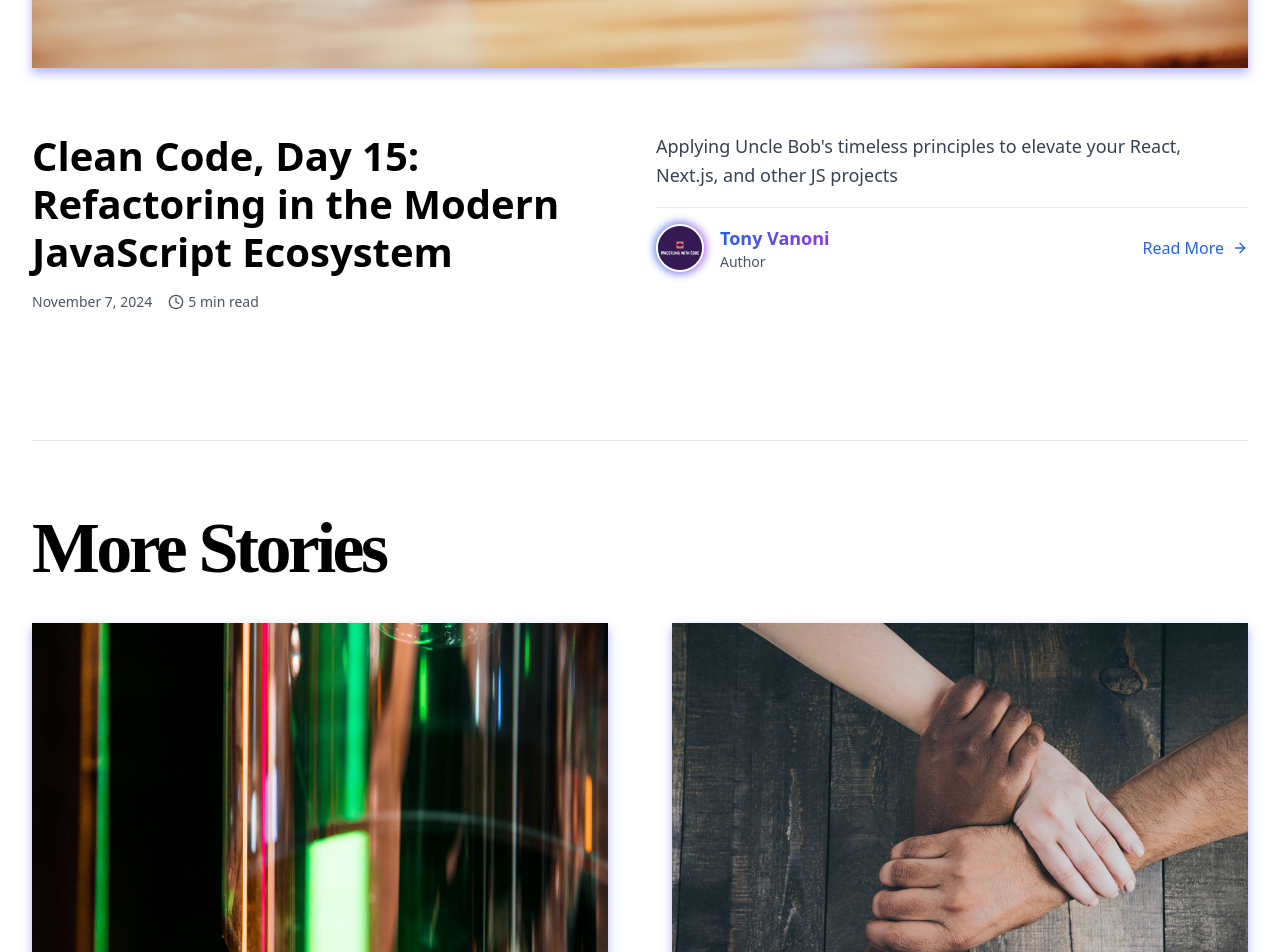
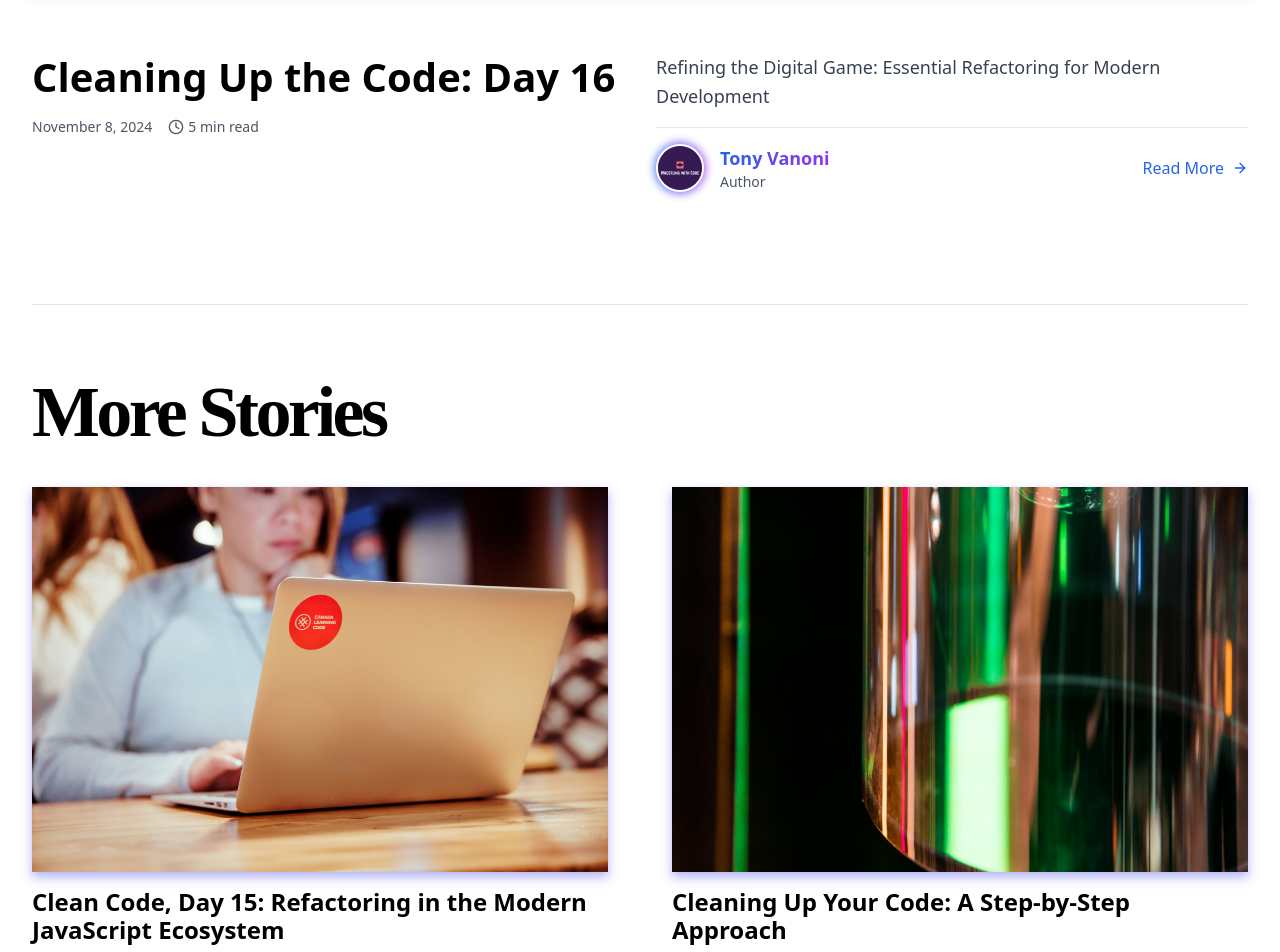
Before and after one commit to TonyPurple/wrestlingwithcode, a Next.js app: page / in a window 1280 px wide. Shown: the part 1480-2432 px from the top of the page. Built offline with nearby package versions, Linux system fonts and the light colour scheme; a web font is replaced by a local one.

Commit message:
refactor: Extract loading and error states into separate components, add new blog post

```diff
--- /dev/null
+++ b/_posts/chapter-16.md
@@ -0,0 +1,45 @@
+---
+title: "Cleaning Up the Code: Day 16"
+excerpt: "Refining the Digital Game: Essential Refactoring for Modern Development"
+coverImage: "/assets/blog/chapter-16/cover.jpg"
+date: "2024-11-08T16:49:01Z"
+author:
+  name: Tony Vanoni
+  picture: "/assets/blog/authors/default.svg"
+ogImage:
+  url: "/assets/blog/chapter-16/cover.jpg"
+---
+
+You know the feeling - you pour your heart into some code, and it works great. But then, as time goes on, little things start to bug you. The structure feels clunky. Readability could use some work. Sound familiar? That's where refactoring comes in, and boy, has the landscape changed since the days of "Clean Code."
+
+## Introduction
+
+In today’s digital landscape, web development for large-scale projects demands not just functionality but efficiency, readability, and maintainability. With the fast pace of development cycles and the expectation of high-quality user experiences, knowing how to refactor code effectively is crucial. Here’s how timeless refactoring techniques can bring your JavaScript-based projects up to the high-performance standards needed in modern development.
+
+## Code Review: A Learning Experience
+
+Code reviews are more than just a safeguard for bugs; they are a platform for knowledge sharing and team alignment. Tools like GitHub’s pull requests make it easier to conduct structured reviews, fostering a collaborative environment that raises the bar for code quality and reinforces a culture of continual learning and improvement.
+
+## Refactoring in the Age of React and TypeScript
+
+These days, web dev for big projects isn't just about functionality - it's about efficiency, maintainability, and crafting top-notch user experiences. And with the rise of component-based frameworks like React, refactoring approaches have had to evolve. Breaking complex UIs into modular, reusable components is key for keeping things flexible and scalable.
+
+Oh, and let's not forget about TypeScript. Embracing static typing has been a game-changer for improving code reliability and making those inevitable updates and iterations smoother.
+
+## Embracing Functional Programming
+
+Remember how "Clean Code" emphasized the virtues of keeping things clean and simple? Well, the functional programming wave has taken that to a whole new level. Techniques like higher-order functions and immutability help streamline complex logic, which is crucial for building those dynamic, data-driven features that keep users engaged.
+
+## Testing as the Bedrock of Refactoring
+
+In the fast-paced world of modern web dev, testing has become an absolute must. No more hoping and praying that your changes won't break something - tools like Jest let you verify that user-facing features are performing as intended, even as you refine the code.
+
+## Tooling and Automation for Consistency
+
+Remember the good old days of manually formatting your code and enforcing coding standards? Yeah, me neither. These days, we've got powerful IDE tools and utilities like ESLint and Prettier to handle all that. Automating the mundane stuff means your team can focus on what really matters - writing exceptional code.
+
+## The Bottom Line
+
+The principles of "Clean Code" are still rock-solid, but the modern web dev landscape requires a shift in mindset. Refactoring isn't just a one-time task - it's an ongoing commitment to elevating your codebase. By consistently optimizing and streamlining, you can ensure your web apps stay robust, scalable, and ready to delight users in an ever-evolving digital world.
+
+_Stay tuned for Chapter 17: Smells and Heuristics (it's the smell!)._
--- /dev/null
+++ b/components/error-state.tsx
@@ -0,0 +1,11 @@
+import ErrorPage from "next/error";
+
+type Props = {
+  statusCode?: number;
+};
+
+const ErrorState: React.FC<Props> = ({ statusCode = 404 }) => {
+  return <ErrorPage statusCode={statusCode} />;
+};
+
+export default ErrorState;
--- /dev/null
+++ b/components/loading-state.tsx
@@ -0,0 +1,16 @@
+
+import PostTitle from "./post-title";
+
+const LoadingState: React.FC = () => {
+  return (
+    <div className="flex items-center justify-center py-20">
+      <PostTitle>
+        <span className="bg-gradient-to-r from-blue-600 to-purple-600 bg-clip-text text-transparent animate-pulse">
+          Loading...
+        </span>
+      </PostTitle>
+    </div>
+  );
+};
+
+export default LoadingState;
--- a/pages/posts/[slug].tsx
+++ b/pages/posts/[slug].tsx
@@ -1,15 +1,15 @@
 import { useRouter } from "next/router";
-import ErrorPage from "next/error";
 import Head from "next/head";
 import Container from "../../components/container";
 import PostBody from "../../components/post-body";
 import Header from "../../components/header";
 import PostHeader from "../../components/post-header";
 import Layout from "../../components/layout";
-import PostTitle from "../../components/post-title";
 import MoreStories from "../../components/more-stories";
 import SectionSeparator from "../../components/section-separator";
 import PostNavigation from "../../components/post-navigation";
+import LoadingState from "../../components/loading-state";
+import ErrorState from "../../components/error-state";
 import { getPostBySlug, getAllPosts } from "../../lib/api";
 import { markdownToHtml } from "../../lib/markdownToHtml";
 import { getPostShareUrl } from "../../lib/urlUtils";
@@ -26,7 +26,7 @@ export default function Post({ post, previousPost, nextPost, preview }: Props) {
   const router = useRouter();
 
   if (!router.isFallback && !post?.slug) {
-    return <ErrorPage statusCode={404} />;
+    return <ErrorState />;
   }
 
   const adjacentPosts = [previousPost, nextPost].filter(Boolean) as PostType[];
@@ -36,13 +36,7 @@ export default function Post({ post, previousPost, nextPost, preview }: Props) {
       <Container>
         <Header />
         {router.isFallback ? (
-          <div className="flex items-center justify-center py-20">
-            <PostTitle>
-              <span className="bg-gradient-to-r from-blue-600 to-purple-600 bg-clip-text text-transparent animate-pulse">
-                Loading...
-              </span>
-            </PostTitle>
-          </div>
+          <LoadingState />
         ) : (
           <>
             <article className="mb-16">
```
Also changed, not shown: public/assets/blog/chapter-16/cover.jpg (added).
